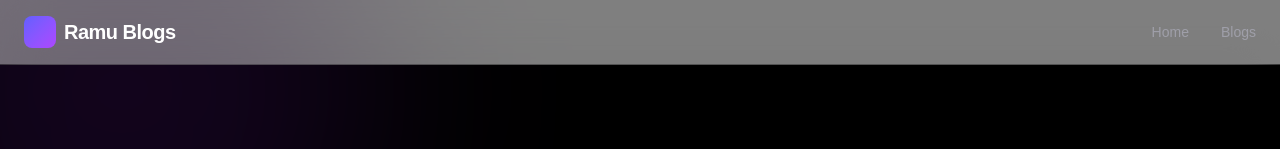
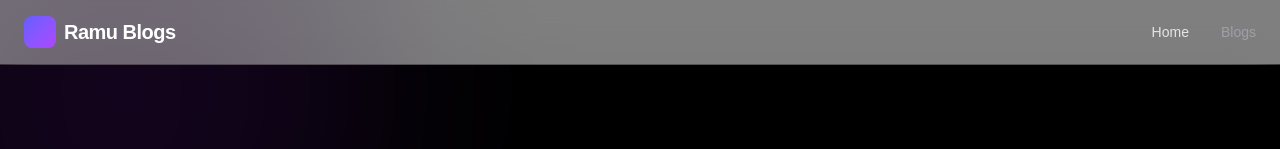
Before and after one commit to ramunarlapati-13/ramu_blogs, a Next.js app: page / in a window 1280 px wide. Shown: the top 149 px of the page. Built offline with nearby package versions, Linux system fonts and the light colour scheme.

Commit message:
Update Navbar.tsx

```diff
--- a/components/Navbar.tsx
+++ b/components/Navbar.tsx
@@ -9,7 +9,7 @@ export function Navbar() {
                     <span className="text-xl font-bold tracking-tight text-white">Ramu Blogs</span>
                 </div>
                 <div className="flex items-center gap-8">
-                    <Link href="/" className="text-sm font-medium text-zinc-400 transition-colors hover:text-white">
+                    <Link href="/" className="text-sm font-medium text-zinc-200 transition-colors hover:text-white">
                         Home
                     </Link>
                     <Link href="https://ramu-blog.vercel.app/" className="text-sm font-medium text-zinc-400 transition-colors hover:text-white">
```
